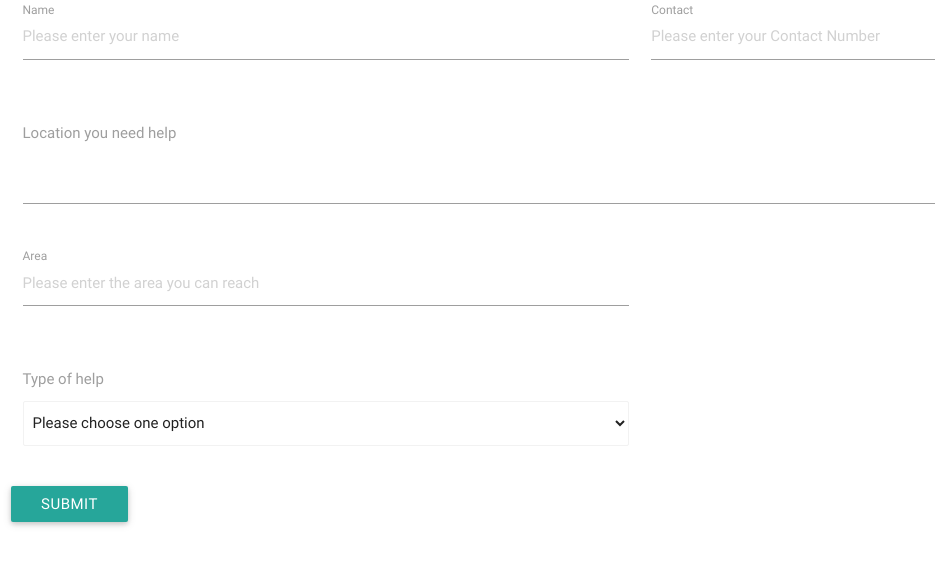
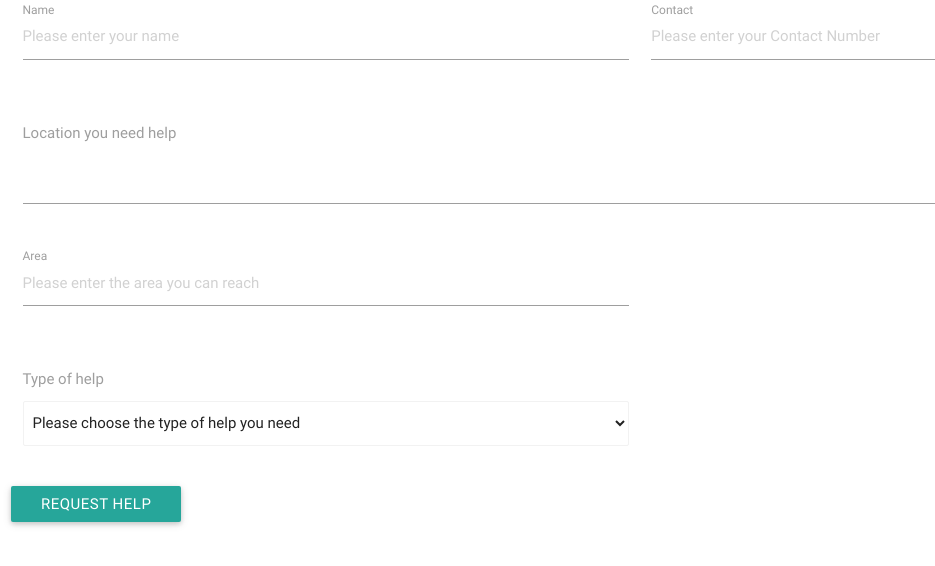
Before and after one commit to GDGVIT/pray-for-chennai, a PHP site: page /need-help.php in a window 1280 px wide. Shown: the part 168-734 px from the top of the page, without its empty margins (0-935 px from the left). Run offline with PHP 8.4, Linux system fonts and the light colour scheme; some libraries are stand-ins or nearby versions.

Commit message:
Need help done.

```diff
--- a/funcs.php
+++ b/funcs.php
@@ -28,5 +28,36 @@ function addNGO($name, $address, $contact, $type_of_help, $area_covered){
 	$stmt->close();
 
 	}
+}
+
+	function needHelp($name, $address, $contact, $type_of_help, $location){
+	 global $mysqli,$db_table_prefix;
+	//$typeId is the proof that of where the transaction occurred.
+	$stmt = $mysqli->prepare("INSERT INTO needhelp  (
+		name,
+		address,
+		contact,
+		typeOfHelp,
+		area
+		)
+		VALUES (
+		?,
+		?,
+		?,
+		?,
+		?
+		)");
+	if(!$stmt)  //if there is an error, then it will be shown!.
+         { // show error
+         echo $mysqli->error;
+          }
+          else{
+	$stmt->bind_param("sssss", $name, $address, $contact, $type_of_help, $location);
+	$stmt->execute();
+	$stmt->close();
+
+	}
 
 }
+
+?>
--- a/need-help.php
+++ b/need-help.php
@@ -21,9 +21,9 @@ if (isset($_POST['name'])) {
     $address = $_POST['address'];
     $area_covered= $_POST['area'];
     $type_of_help = $_POST['type_of_help'];
-    addNGO($_POST['name'],$_POST['address'], $_POST['contact'], $_POST['type_of_help'], $_POST['area']);
+    needHelp($_POST['name'],$_POST['address'], $_POST['contact'], $_POST['type_of_help'], $_POST['area']);
     echo ' <div class="row">
-          <div class="grid-example col s12"><span class="flow-text">Thankyou for your support. Your response is recorded and would be shown in our database. <a href = "index.php" >Go Back</a></span></div></div>';
+          <div class="grid-example col s12"><span class="flow-text"> Your response is recorded and would be shown in our database. We have shared your information with NGOs and they will contact you ASAP. Be safe. <a href = "index.php" >Go Back</a></span></div></div>';
         }
 
         else {
@@ -42,7 +42,7 @@ if (isset($_POST['name'])) {
 
     </div>
     <div class="row">
-    <form class="col s12" id = "addNGO" method = "POST" action = "add-ngo.php">
+    <form class="col s12" id = "addNGO" method = "POST" action = "need-help.php">
       <div class="row">
         <div class="input-field col s6">
           <input name = "name" placeholder="Please enter your name" id="first_name" type="text" class="validate" required>
@@ -74,10 +74,10 @@ if (isset($_POST['name'])) {
           <div class = "input-field col s6">
 <label>Type of help</label><br><br>
   <select class="browser-default" name = "type_of_help">
-    <option value="" disabled selected>Please choose one option</option>
+    <option value="" disabled selected>Please choose the type of help you need</option>
     <option value="food">Food</option>
-    <option value="evacuation">Evacuation</option>
-    <option value="venue">Venue</option>
+    <option value="evacuation">Shelter</option>
+    <option value="venue">Rescue</option>
     <option value="medical">Medical</option>
     <option value="other">Other</option>
 
@@ -87,7 +87,7 @@ if (isset($_POST['name'])) {
 
 
       </div>
-     <a class="waves-effect waves-light btn" id= "submitForm">Submit</a>
+     <a class="waves-effect waves-light btn" id= "submitForm">Request Help</a>
     </form>
   </div>
 
```
